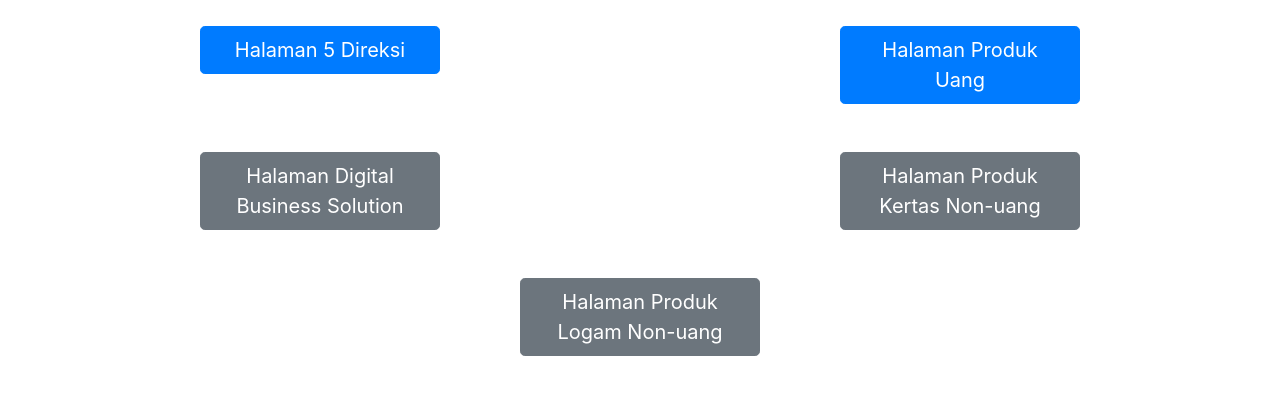
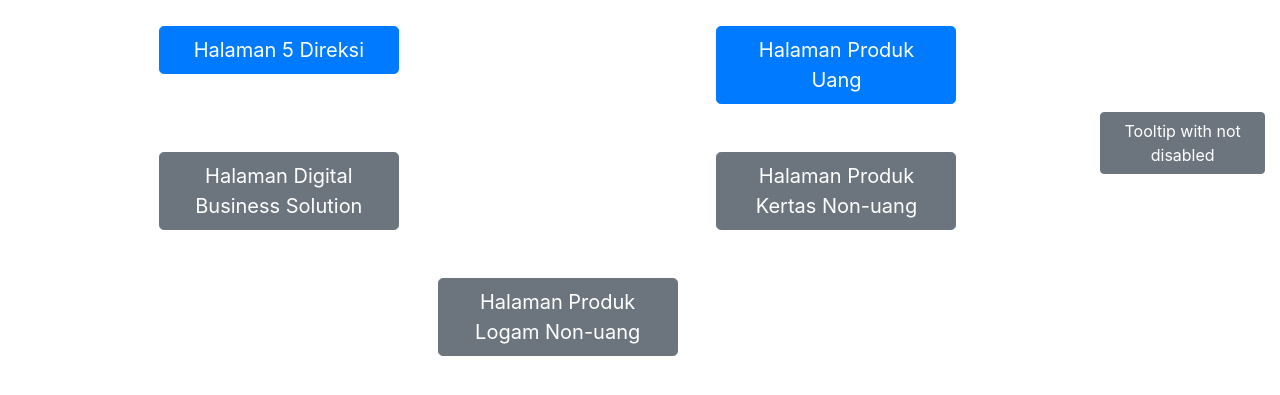
Before and after one commit to niredocz/peruri-maniac, a plain HTML site: page start.html in a window 1280 px wide. Shown: the part 257-652 px from the top of the page. Drawn offline with nearby package versions, Linux system fonts and the light colour scheme.

Commit message:
initial commit

```diff
--- a/start.html
+++ b/start.html
@@ -83,6 +83,12 @@
                     Produk Logam Non-uang</a>
             </div>
         </div>
+        <button type="button" class="btn btn-secondary" data-toggle="tooltip" data-html="true" title="<em>Tooltip</em> <u>with</u> <b>HTML</b>">
+            Tooltip with not disabled
+        </button>
+        <span class="d-inline-block">
+
+        </span>
     </div>
 
     <!-- Optional JavaScript; choose one of the two! -->
@@ -94,6 +100,11 @@
     <script src="https://cdn.jsdelivr.net/npm/bootstrap@4.6.0/dist/js/bootstrap.bundle.min.js"
         integrity="sha384-Piv4xVNRyMGpqkS2by6br4gNJ7DXjqk09RmUpJ8jgGtD7zP9yug3goQfGII0yAns" crossorigin="anonymous">
     </script>
+    <script>
+        $(function () {
+            $('[data-toggle="tooltip"]').tooltip()
+        })
+    </script>
 
     <!-- Option 2: Separate Popper and Bootstrap JS -->
     <!--
```
